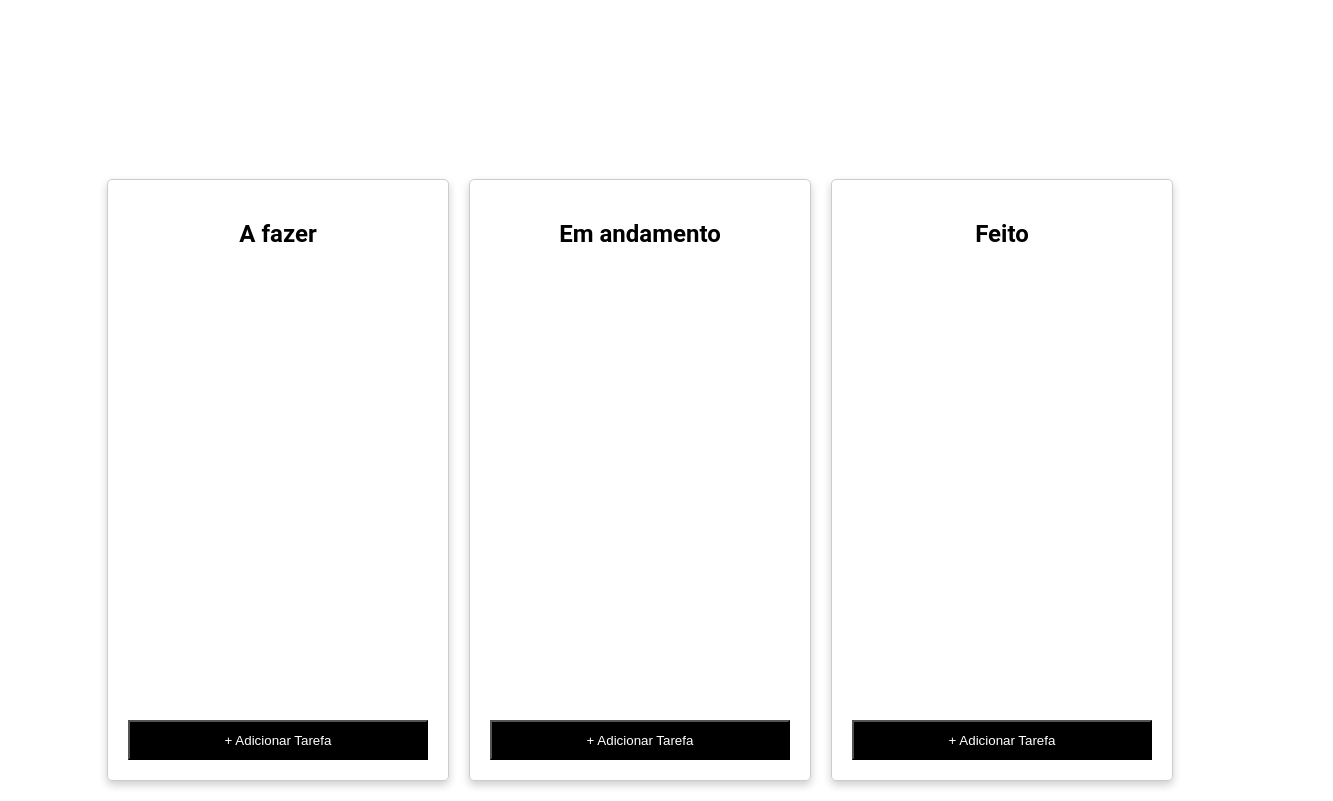
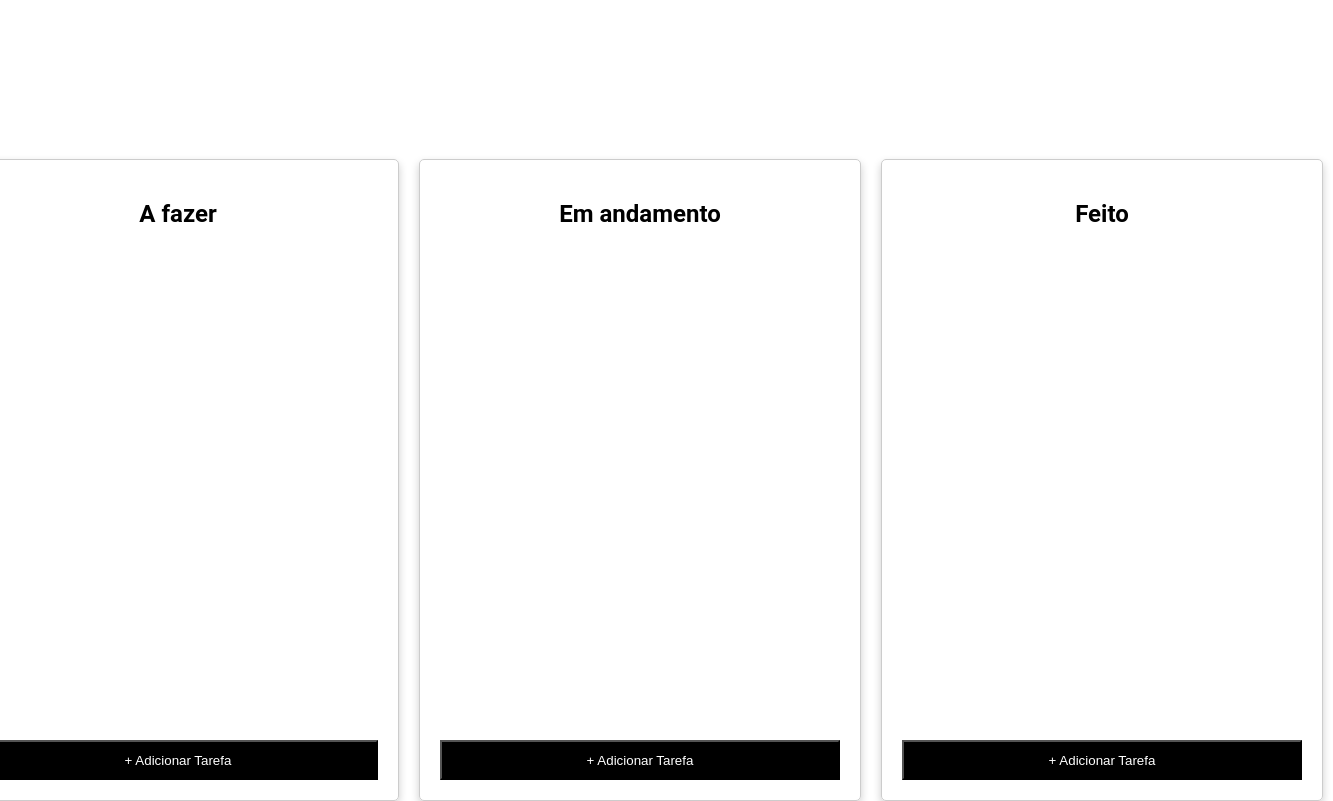
Before and after one commit to luccas-santos01/todo-kanban, a React (Vite) app: page / in a window 1280 px wide. Shown: the whole page, 1333 px wide, since content can reach past the window. Built offline with nearby package versions, Linux system fonts and the light colour scheme.

Commit message:
definindo css

```diff
--- a/src/components/TaskList/TaskList.styles.ts
+++ b/src/components/TaskList/TaskList.styles.ts
@@ -16,12 +16,12 @@ export const Column = styled.div`
   justify-content: center;
   align-items: center;
   flex: 1;
-  min-width: 300px;
+  width: 400px;
   margin: 0 10px;
   padding: 20px;
   border: 1px solid #ccc;
   border-radius: 5px;
-  height: 70vh;
+  height: 75vh;
   overflow: auto;
   box-shadow: 0px 4px 8px rgba(0, 0, 0, 0.2);
 `;
@@ -46,6 +46,8 @@ export const Card = styled.div`
   padding: 10px;
   box-shadow: 0 2px 5px rgba(0, 0, 0, 0.15);
   transition: box-shadow 0.3s ease-in-out;
+  width: 300px;
+  word-wrap: break-word;
 
   &:hover {
     box-shadow: 0 5px 15px rgba(0, 0, 0, 0.3);
@@ -64,3 +66,8 @@ export const Priority = styled.p`
   color: #666;
   font-size: 16px;
 `;
+
+export const ColumnContent = styled.div`
+  overflow-y: auto;
+  max-height: 60vh;
+`;
--- a/src/components/TaskList/index.tsx
+++ b/src/components/TaskList/index.tsx
@@ -8,6 +8,7 @@ import {
   Card,
   Title,
   Priority,
+  ColumnContent, // Importe o novo componente estilizado
 } from "./TaskList.styles";
 
 const TaskCard: FC<TaskCardProps> = ({ task }) => {
@@ -43,9 +44,11 @@ const TaskList: FC = () => {
     <TaskListContainer>
       <Column>
         <Header>A fazer</Header>
+        <ColumnContent>
           {tasks.todo.map((task, index) => (
             <TaskCard key={index} task={task} />
           ))}
+        </ColumnContent>
         <TaskButton onClick={() => openModal("todo")}>
           + Adicionar Tarefa
         </TaskButton>
@@ -60,9 +63,11 @@ const TaskList: FC = () => {
       </Column>
       <Column>
         <Header>Em andamento</Header>
+        <ColumnContent>
           {tasks.inProgress.map((task, index) => (
             <TaskCard key={index} task={task} />
           ))}
+        </ColumnContent>
         <TaskButton onClick={() => openModal("inProgress")}>
           + Adicionar Tarefa
         </TaskButton>
@@ -77,9 +82,11 @@ const TaskList: FC = () => {
       </Column>
       <Column>
         <Header>Feito</Header>
+        <ColumnContent>
           {tasks.done.map((task, index) => (
             <TaskCard key={index} task={task} />
           ))}
+        </ColumnContent>
         <TaskButton onClick={() => openModal("done")}>
           + Adicionar Tarefa
         </TaskButton>
```
Lines whose indentation alone changed are shown as unchanged.
